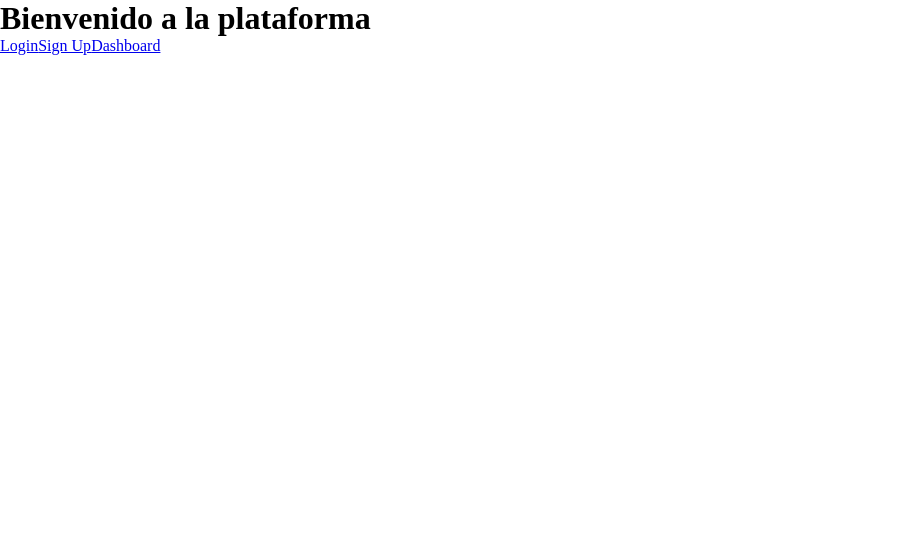
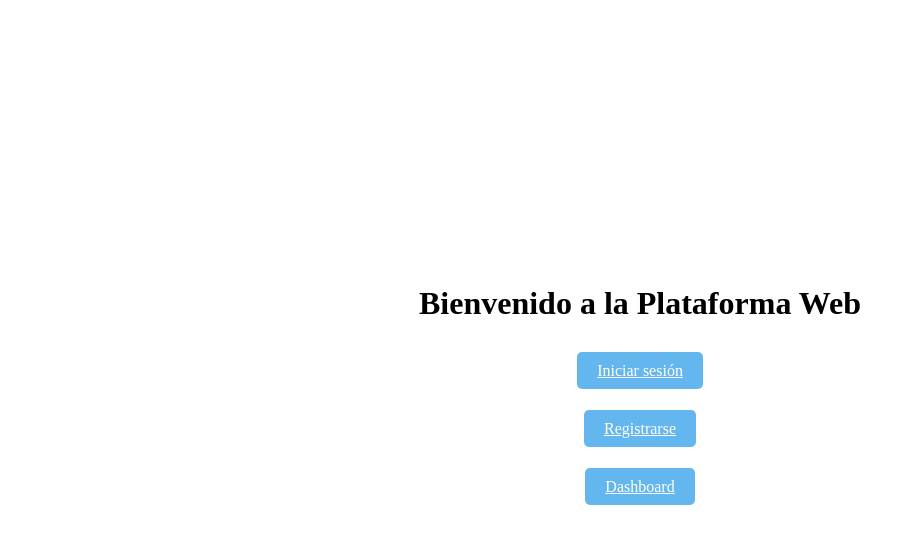
Before and after one commit to LyleRomero/ManagerSoccer, a React (Create React App) app in the folder frontend/: page / in a window 1280 px wide. Shown: the top 544 px of the page, without its empty margins (0-923 px from the left). Built offline with nearby package versions, Linux system fonts and the light colour scheme.

Commit message:
Estilo del home

```diff
--- a/frontend/src/App.css
+++ b/frontend/src/App.css
@@ -2,6 +2,55 @@
   .App-link {
     color: #61dafb;
   }
+
+  /* Estilos para la página de inicio */
+.home-container {
+  display: flex;
+  flex-direction: column;
+  align-items: center;
+  justify-content: center;
+  height: 100vh; /* Ajusta la altura al 100% de la ventana */
+}
+
+.home-title {
+  font-size: 2rem;
+  margin-bottom: 20px;
+}
+
+.home-buttons {
+  display: flex;
+  gap: 20px;
+}
+
+.home-button {
+  padding: 10px 20px;
+  background-color: #64b7ee;
+  color: #fff;
+  border: none;
+  border-radius: 5px;
+  cursor: pointer;
+  transition: background-color 0.3s ease;
+}
+
+.home-button:hover {
+  background-color: #919497;
+  color: #333
+}
+
+
+.button-container {
+  display: flex;
+  flex-direction: column;
+  align-items: center;
+}
+
+.button-box {
+  margin: 10px;
+  padding: 10px;
+  border: 0px solid #ccc;
+  border-radius: 5px;
+}
+
 
   /* Estilo para los contenedores de grupo de formulario */
   .form-group {
--- a/frontend/src/components/Home.js
+++ b/frontend/src/components/Home.js
@@ -3,11 +3,19 @@ import { Link } from 'react-router-dom';
 
 function Home() {
   return (
-    <div>
-      <h1>Bienvenido a la plataforma</h1>
-      <Link to="/login">Login</Link>
-      <Link to="/signup">Sign Up</Link>
-      <Link to="/dashboard">Dashboard</Link>
+    <div className="home-container">
+      <h1 className="home-title">Bienvenido a la Plataforma Web</h1>
+      <div className="button-container">
+        <div className="button-box">
+          <Link to="/login" className="home-button">Iniciar sesión</Link>
+        </div>
+        <div className="button-box">
+          <Link to="/signup" className="home-button">Registrarse</Link>
+        </div>
+        <div className="button-box">
+          <Link to="/dashboard" className="home-button">Dashboard</Link>
+        </div>
+      </div>
     </div>
   );
 }
```
